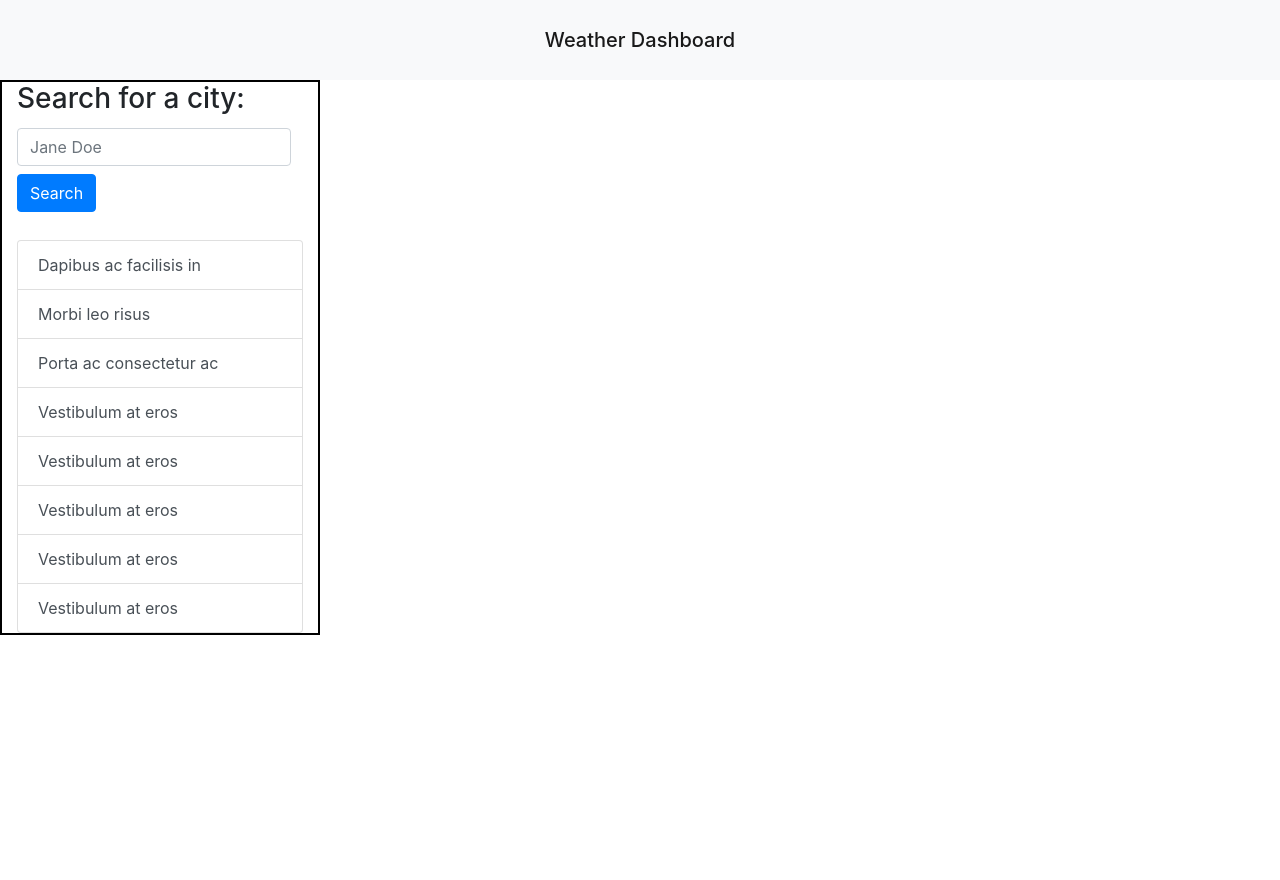
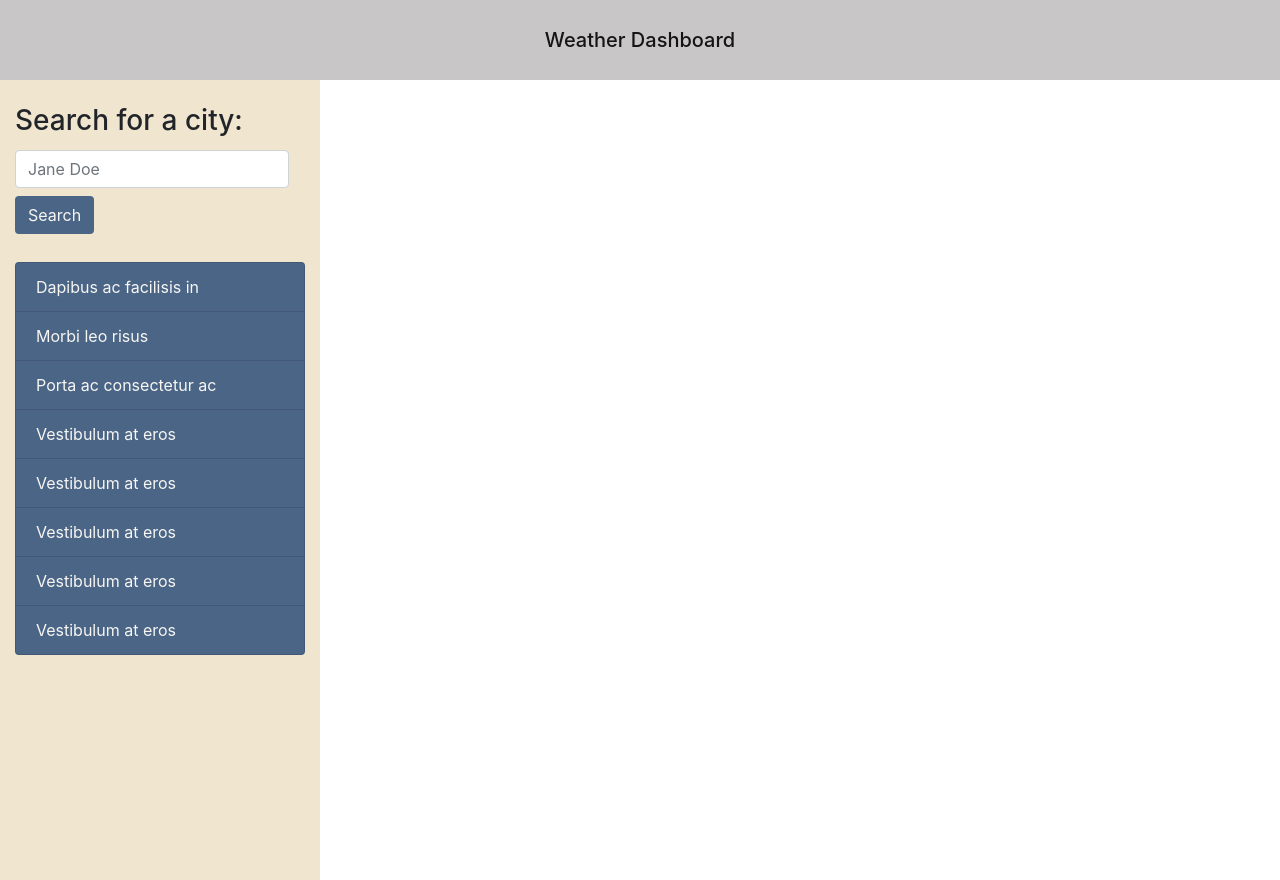
Before and after one commit to gulpinhenry/weather-dashboard, a plain HTML site: page index.html in a window 1280 px wide. Before the commit the page ends 800 px from the top, so only its background shows below. Drawn offline with nearby package versions, Linux system fonts and the light colour scheme.

Commit message:
add styling

```diff
--- a/assets/style.css
+++ b/assets/style.css
@@ -3,12 +3,19 @@
 }
 header{
     height: 80px;
+    background-color: #C8C6C6;
 }
 #title{
     margin-left: auto;
     margin-right: auto;
 }
 
+.recolored-button{
+    background-color: #4B6587;
+    color: #F7F6F2;
+}
 #left-container{
-    border: solid black 2px;
+    /* border: solid black 2px; */
+    background-color: #F0E5CF;
+    height: 100vh;
 }
--- a/index.html
+++ b/index.html
@@ -15,12 +15,13 @@
 <body>
 
 
-    <header class="navbar navbar-light bg-light">
+    <header class="navbar navbar-light">
         <span id = "title" class="navbar-brand mb-0 h1">Weather Dashboard</span>
     </header>
 
     <main class = "d-flex">
         <section id = "left-container" class = "col-3">
+            <br>
             <h3>Search for a city:</h3>
             <form id = "search-form">
                 <div class="form-row align-items-center">
@@ -29,7 +30,7 @@
                         <input type="text" class="form-control" id="inlineFormInputName" placeholder="Jane Doe">
                       </div>
                   <div class="col-auto my-1">
-                    <button type="submit" class="btn btn-primary">Search</button>
+                    <button type="submit" class="btn recolored-button">Search</button>
                   </div>
                 </div>
               </form>
@@ -39,14 +40,14 @@
                 <!-- <button type="button" class="list-group-item list-group-item-action active">
                   Cras justo odio
                 </button> when the thing is selected-->
-                <button type="button" class="list-group-item list-group-item-action">Dapibus ac facilisis in</button>
-                <button type="button" class="list-group-item list-group-item-action">Morbi leo risus</button>
-                <button type="button" class="list-group-item list-group-item-action">Porta ac consectetur ac</button>
-                <button type="button" class="list-group-item list-group-item-action">Vestibulum at eros</button>
-                <button type="button" class="list-group-item list-group-item-action">Vestibulum at eros</button>
-                <button type="button" class="list-group-item list-group-item-action">Vestibulum at eros</button>
-                <button type="button" class="list-group-item list-group-item-action">Vestibulum at eros</button>
-                <button type="button" class="list-group-item list-group-item-action">Vestibulum at eros</button>
+                <button type="button" class="list-group-item list-group-item-action recolored-button">Dapibus ac facilisis in</button>
+                <button type="button" class="list-group-item list-group-item-action recolored-button">Morbi leo risus</button>
+                <button type="button" class="list-group-item list-group-item-action recolored-button">Porta ac consectetur ac</button>
+                <button type="button" class="list-group-item list-group-item-action recolored-button">Vestibulum at eros</button>
+                <button type="button" class="list-group-item list-group-item-action recolored-button">Vestibulum at eros</button>
+                <button type="button" class="list-group-item list-group-item-action recolored-button">Vestibulum at eros</button>
+                <button type="button" class="list-group-item list-group-item-action recolored-button">Vestibulum at eros</button>
+                <button type="button" class="list-group-item list-group-item-action recolored-button">Vestibulum at eros</button>
               </div>
         </section>
         <section id= "right-container">
```
